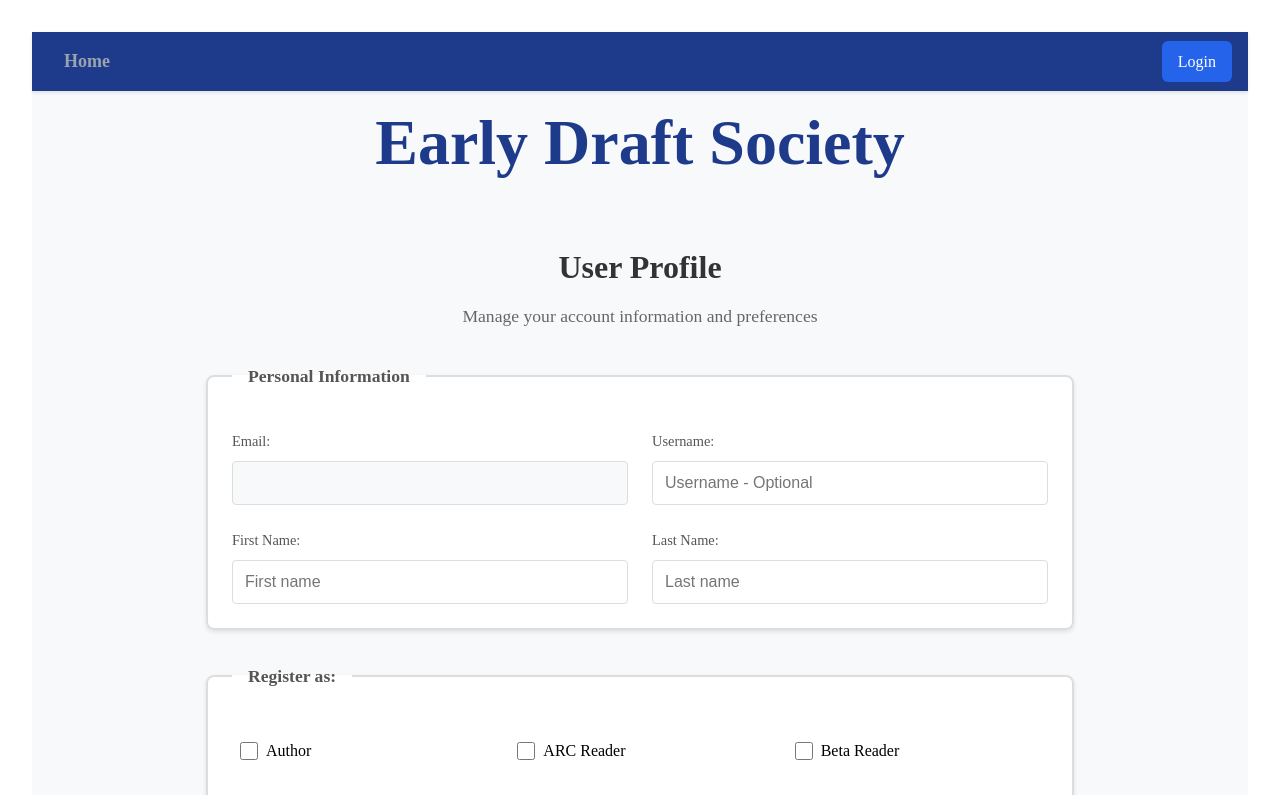
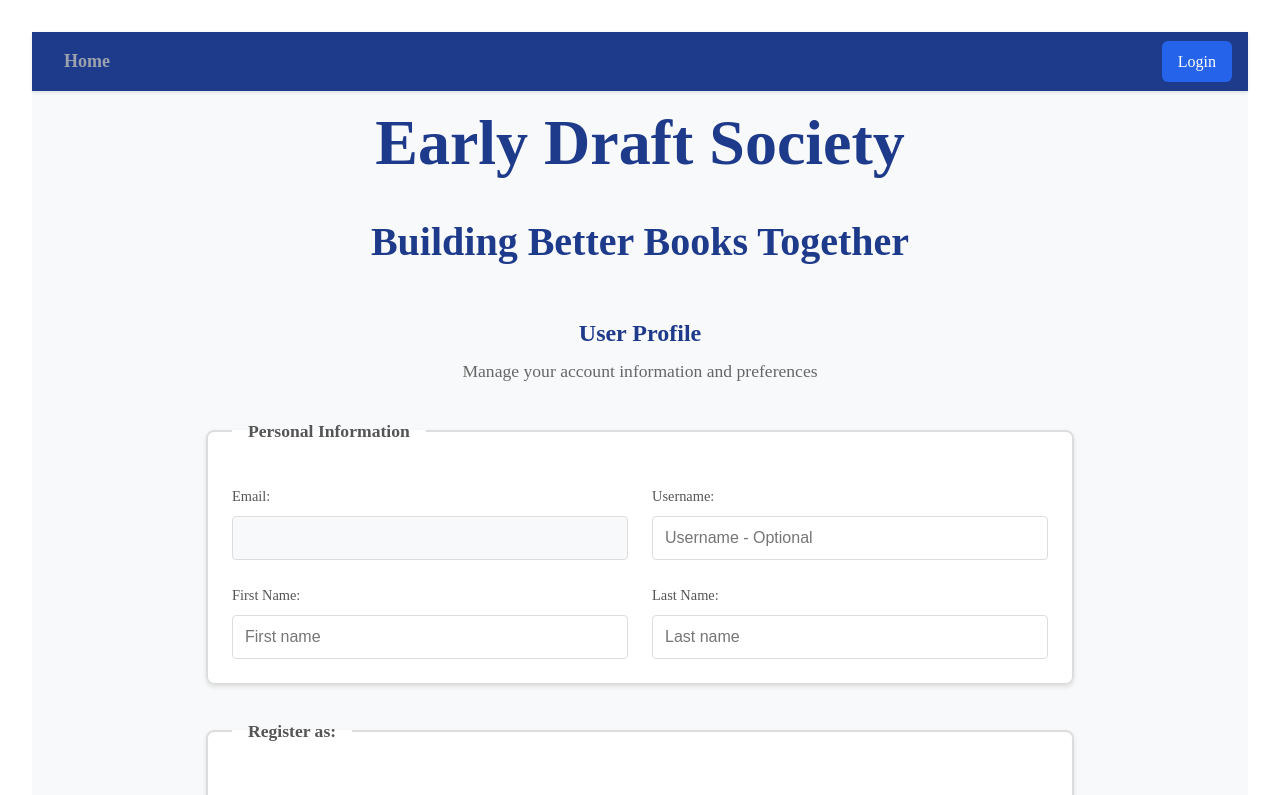
Before and after one commit to MiTOBrien/eds, a Vue app: page /profile in a window 1280 px wide. Shown: the top 795 px of the page. Built offline with nearby package versions, Linux system fonts and the light colour scheme; no server answers.

Commit message:
Adds tagline to all pages and updates styling

```diff
--- a/src/assets/main.css
+++ b/src/assets/main.css
@@ -19,12 +19,22 @@ h1,
 h2,
 h3 {
   color: #1e3a8a;
+  text-align: center;
 }
 
 h1 {
   font-size: 4rem;
   margin-bottom: 1rem;
-  text-align: center;
+}
+
+h2 {
+  font-size: 2.5rem;
+  margin-bottom: 0.5rem;
+}
+
+h3 {
+  font-size: 1.5rem;
+  margin-bottom: 0.25rem;
 }
 
 p {
--- a/src/views/HomeView.vue
+++ b/src/views/HomeView.vue
@@ -5,6 +5,6 @@ import NavbarView from './NavbarView.vue';
 <template>
   <main>
     <NavbarView />
-    <h2>Home Page</h2>
+    <h3>Home Page</h3>
   </main>
 </template>
--- a/src/views/LoginView.vue
+++ b/src/views/LoginView.vue
@@ -66,7 +66,7 @@ const login = async () => {
 <template>
   <main>
     <h1>Early Draft Society</h1>
-
+    <h2>Building Better Books Together</h2>
     <div class="login-form">
       <form @submit.prevent="login">
         <div class="form-group">
--- a/src/views/NavbarView.vue
+++ b/src/views/NavbarView.vue
@@ -91,6 +91,7 @@ onUnmounted(() => {
     </div>
   </nav>
    <h1>Early Draft Society</h1>
+   <h2>Building Better Books Together</h2>
 </template>
 
 <style scoped>
--- a/src/views/ProfileView.vue
+++ b/src/views/ProfileView.vue
@@ -25,7 +25,7 @@ onMounted(() => {
 
     <div class="content-wrapper">
       <header class="profile-header">
-        <h2>User Profile</h2>
+        <h3>User Profile</h3>
         <p class="subtitle">Manage your account information and preferences</p>
       </header>
 
--- a/src/views/RegistrationView.vue
+++ b/src/views/RegistrationView.vue
@@ -79,6 +79,7 @@ const register = async () => {
 <template>
   <main>
     <h1>Early Draft Society</h1>
+    <h2>Building Better Books Together</h2>
     <div class="registration-form">
       <form @submit.prevent="register">
         <div class="form-group">
```
